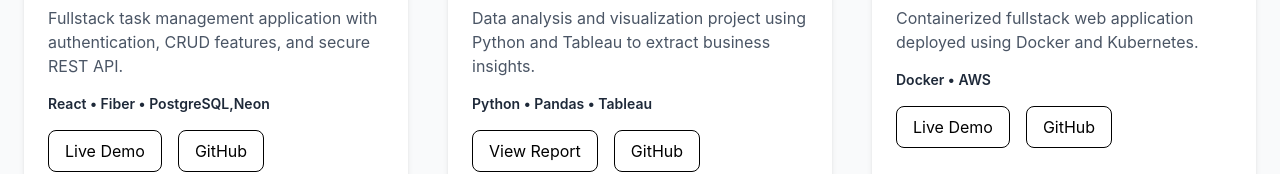
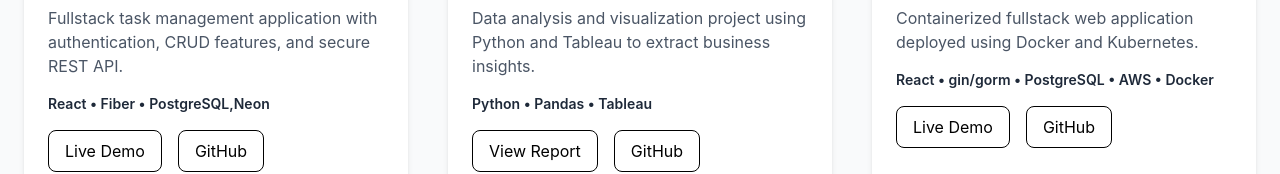
Before and after one commit to Lananuranf-RockNRoll/portfolio, a React (Vite) app: page / in a window 1280 px wide. Shown: the part 3118-3292 px from the top of the page. Built offline with nearby package versions, Linux system fonts and the light colour scheme.

Commit message:
benerin bug

```diff
--- a/src/sections/Projects.tsx
+++ b/src/sections/Projects.tsx
@@ -39,7 +39,7 @@ const projects: Project[] = [
         title: "Dockerized Web App",
         description:
             "Containerized fullstack web application deployed using Docker and Kubernetes.",
-        tech: ["Docker", "AWS"],
+        tech: ["React", "gin/gorm", "PostgreSQL", "AWS", "Docker"],
         image:
             "https://images.unsplash.com/photo-1605745341112-85968b19335b",
         demoUrl: "https://lananuranf.my.id/",
```
